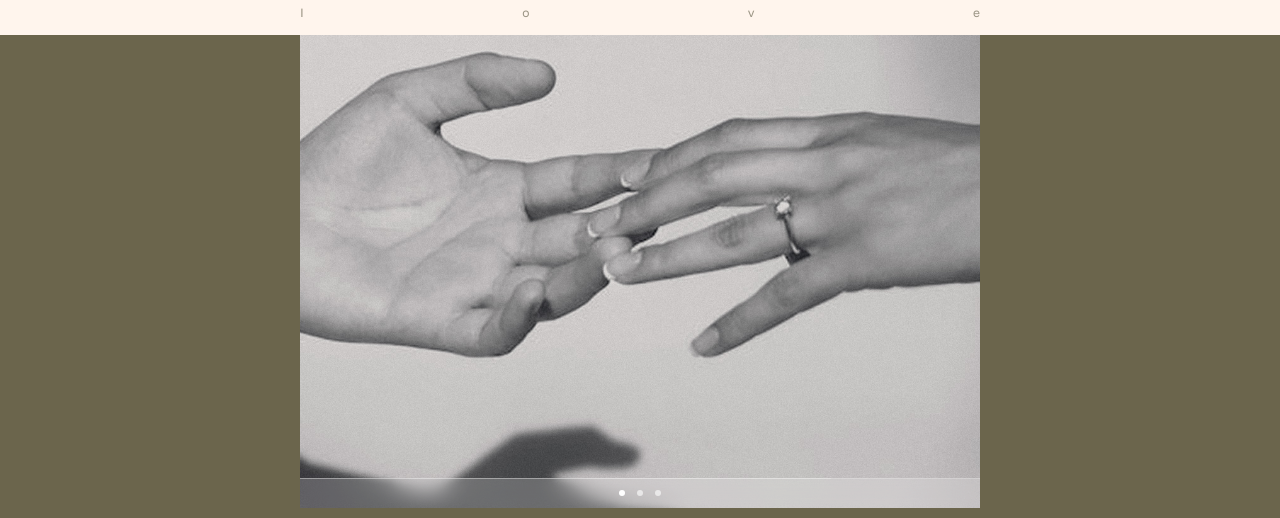
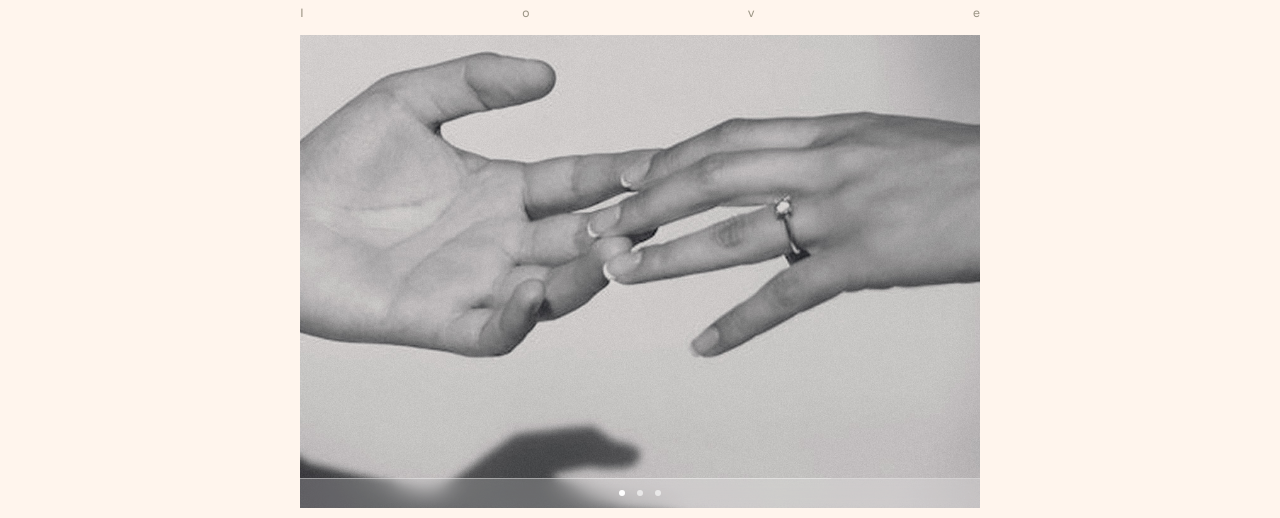
Before and after one commit to north-001/st, a plain HTML site: page index.html in a window 1280 px wide. Shown: the part 282-800 px from the top of the page. Drawn offline with Linux system fonts and the light colour scheme; files whose address does not match are found by name; a web font is replaced by a local one.

Commit message:
Update style.css

```diff
--- a/css/style.css
+++ b/css/style.css
@@ -292,7 +292,6 @@ body {
   top: 0;
   z-index: -1;
   transition:  min-height 0.6s ease;
-  background-color: #6B654C;
 }
 
 .hero-add .container_content {
```
